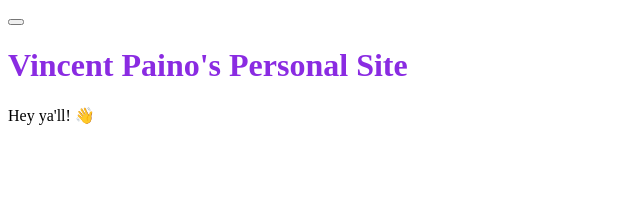
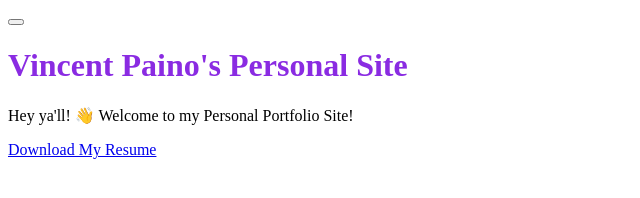
Before and after one commit to vincentpaino/Portfolio-Site, a plain HTML site: page index.html in a window 1280 px wide. Shown: the whole page, without its empty margins (0-640 px from the left). Drawn offline with Linux system fonts and the light colour scheme; files that its build step writes are made by us from their sources.

Commit message:
added resume download

```diff
--- a/index.html
+++ b/index.html
@@ -18,10 +18,10 @@
 </h1>
 
 <p>
-    Hey ya'll! &#128075;
+    Hey ya'll! &#128075; Welcome to my Personal Portfolio Site!
 </p>
-<p>
-
-</p>
+<a href="assets/files/UPDATED-VINCE-PAINO-RESUME-FINAL (2).pdf" download="Vincent_Paino_Resume.pdf">
+    Download My Resume
+</a>
 </body>
 </html>
```
Also changed, not shown: 1 other file.
